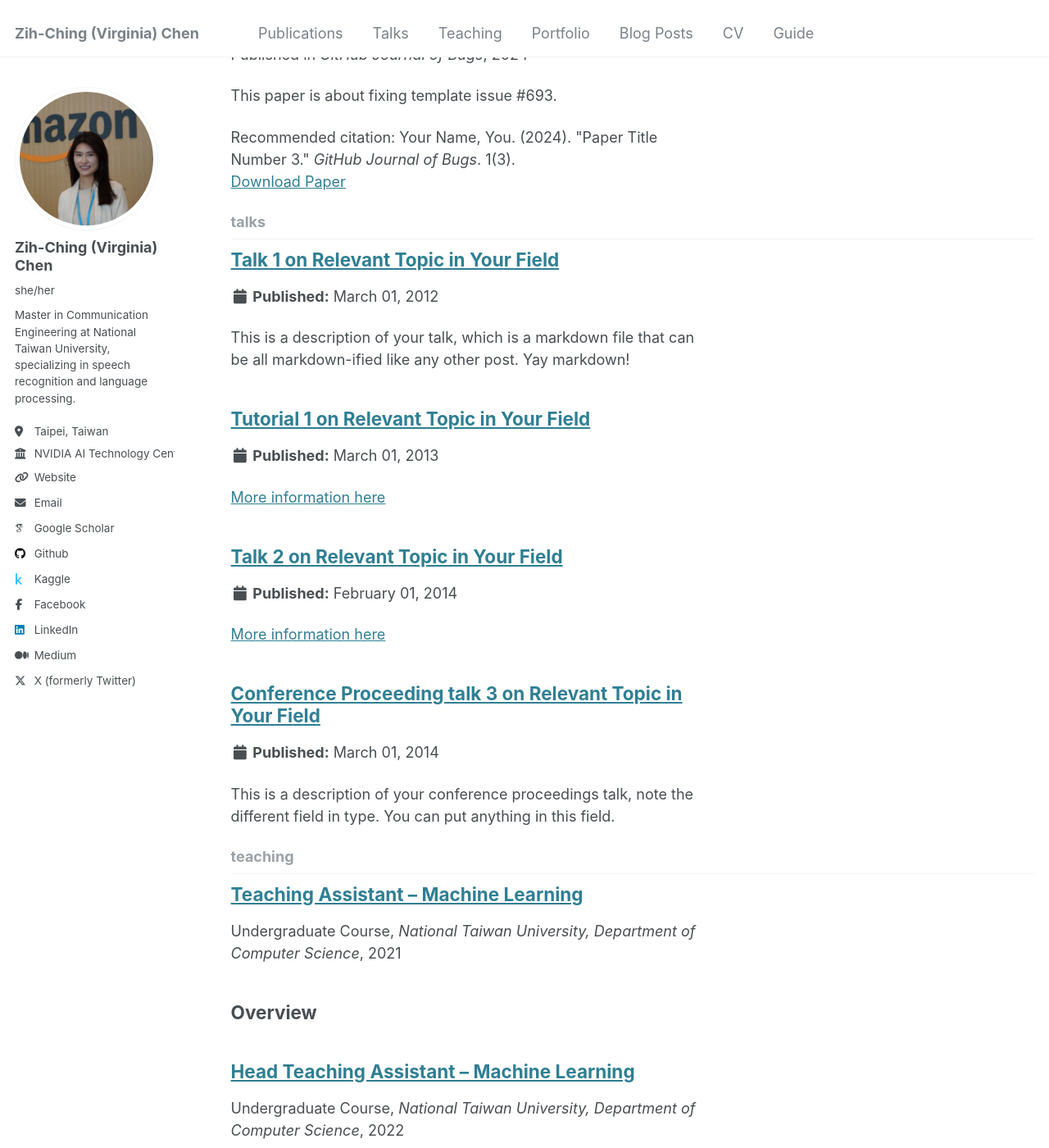
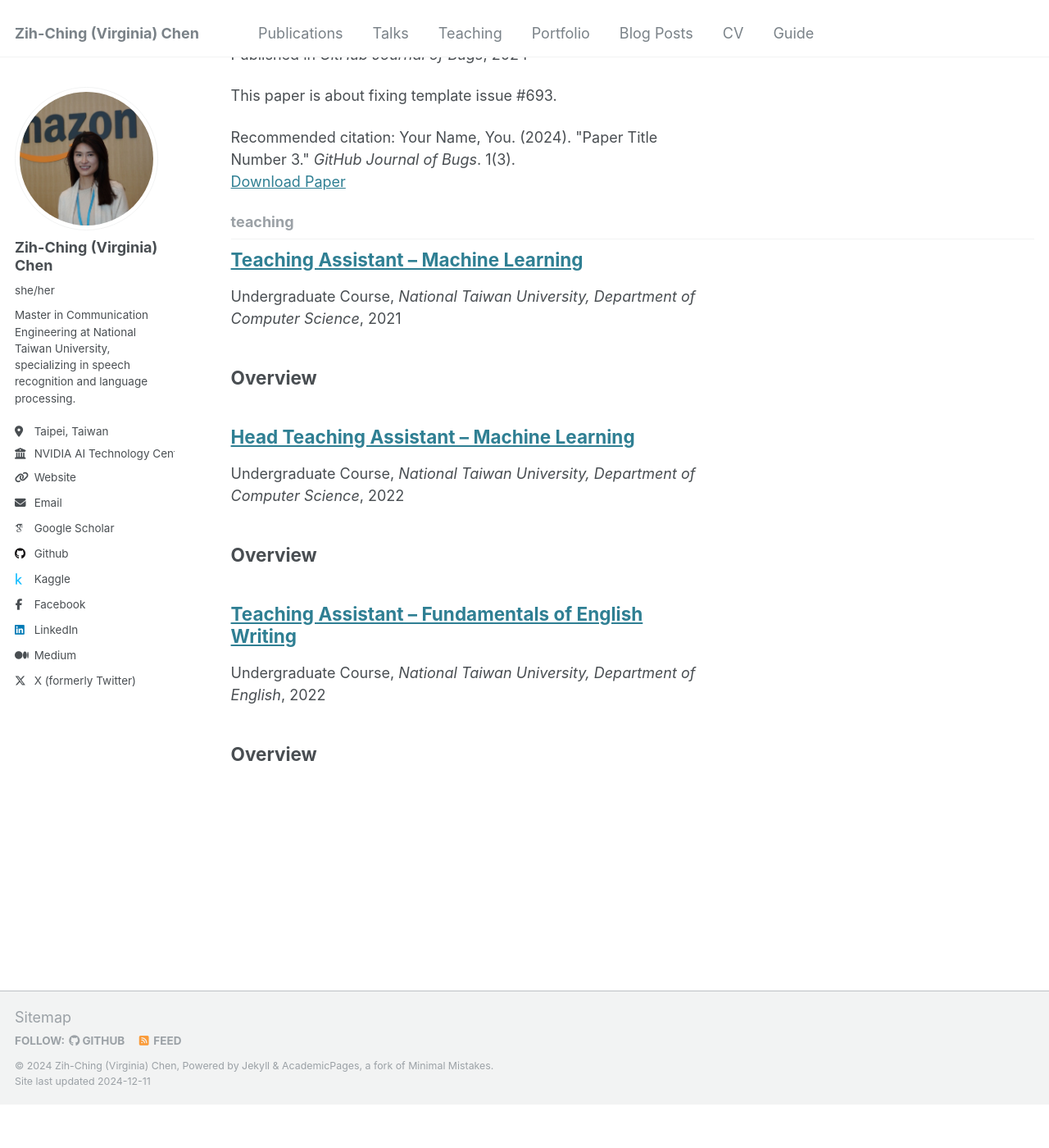
Before and after one commit to virginiakm1988/virginiakm1988.github.io, a Jekyll site: the page built from _pages/collection-archive.html, in a window 1280 px wide and 1400 px high, scrolled down 3784 px. Shown: the whole window at 82% size. Built offline with Jekyll 4.4.1, drawn with Linux system fonts in a browser that asks for light colours; some web fonts are replaced; after the commit the page ends 5131 px from its top, so only the background shows below that; part of the change alters nothing that is shown.

Commit message:
Update _config.yml

```diff
--- a/_config.yml
+++ b/_config.yml
@@ -43,12 +43,10 @@ author:
   facebook         : "virginia1718" # Replace with your Facebook username
   linkedin         : "zih-ching-chen-7158111b0" # Replace with your LinkedIn username
   medium           : "https://medium.com/@virginiam1988" # Replace with your Medium profile URL
-  twitter          : "chen8819" # Replace with your Twitter username
+  twitter          : "virginiakm1988" # Replace with your Twitter username
 
 # Publication Category - The following the list of publication categories and their headings
 publication_category:
-  books:
-    title: 'Books'
   manuscripts:
     title: 'Journal Articles'
   conferences:
@@ -99,9 +97,9 @@ yandex_site_verification : "your_yandex_site_verification_code"
 
 # Social Sharing
 twitter:
-  username               : "your_twitter_username"
+  username               : "virginiakm1988"
 facebook:
-  username               : "your_facebook_username"
+  username               : "virginia1718"
   app_id                 : "your_facebook_app_id"
   publisher              : "your_facebook_publisher_id"
 og_image                 : "og-image.png" # Ensure you have an og-image.png in your /images/ directory or update accordingly
@@ -194,7 +192,7 @@ collections:
     output: true
     permalink: /:collection/:path/
   talks:
-    output: true
+    output: false
     permalink: /:collection/:path/
 
 # These settings control how pages and collections are included in the site
```
